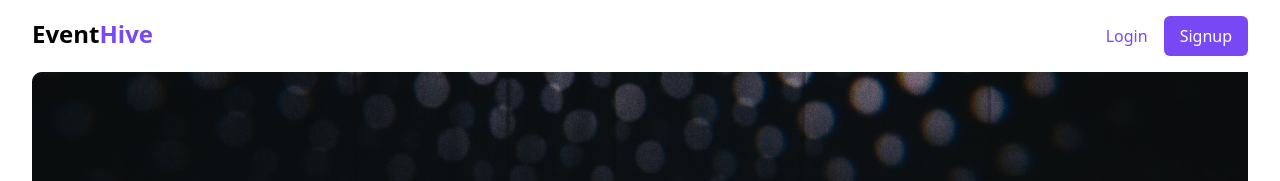
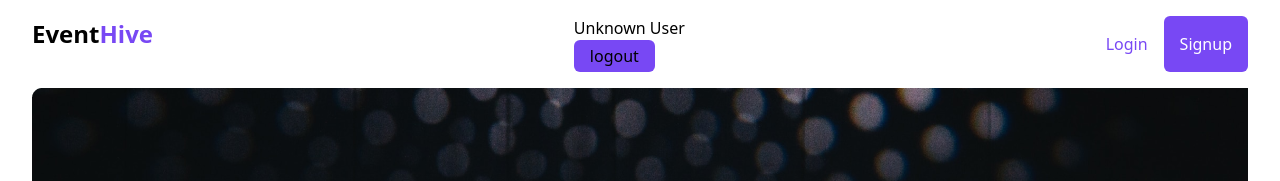
Before and after one commit to DEESAX2/eventhive, a React (Vite) app: page / in a window 1280 px wide. Shown: the top 181 px of the page. Built offline with nearby package versions, Linux system fonts and the light colour scheme; no server answers.

Commit message:
user-profile

```diff
--- a/src/api/client.js
+++ b/src/api/client.js
@@ -5,7 +5,11 @@ export const apiClient = axios.create({
 });
 
 export const apiFetcher = async (url) => {
-    const response = await apiClient.get(url);
+    const response = await apiClient.get(url,{
+        headers: {
+            Authorization: `Bearer ${localStorage.getItem('ACCESS_TOKEN')}`
+        }
+    });
     return response.data;
 
 }
--- a/src/components/Navbar.jsx
+++ b/src/components/Navbar.jsx
@@ -1,13 +1,31 @@
 import { Link } from "react-router";
+import useSWR from "swr";
+import { apiFetcher } from "../api/client";
+import { useNavigate } from "react-router";
 
 
 export default function Navbar() {
+const navigate = useNavigate();
+const {data} = useSWR("/users/profile", apiFetcher);
+
+const logout = () => {
+    localStorage.removeItem("ACCESS_TOKEN");
+
+    navigate("/login");
+
+}
     return (
         <nav className="flex justify-between px-8 py-4">
             <h1 className="font-bold text-heading">
              <span><Link to= "/">Event</Link></span>
                 <span className="text-primary"><Link to= "/" >Hive </Link> </span>
             </h1>
+            <div>
+
+            <h1>{data?.data?.name || "Unknown User"}</h1>
+            <button className="bg-primary rounded-md py-1 px-4"  onClick ={logout}
+            >logout</button>
+            </div>
             <div className="flex justify-center gap-4">
                 <button className="text-primary"><Link to="/login">Login</Link></button>
                 <button className="bg-primary rounded-md py-2 px-4 text-white"><Link to="/register">Signup</Link></button>
--- a/src/pages/CreateEvent.jsx
+++ b/src/pages/CreateEvent.jsx
@@ -20,6 +20,10 @@ export default function CreateEvent() {
         } catch (error) {
             console.log(error);
         }
+    };
+
+    if(!localStorage.getItem("ACCESS_TOKEN")) {
+        return <navigate to={"/login"}/>
     }
 
 
```
